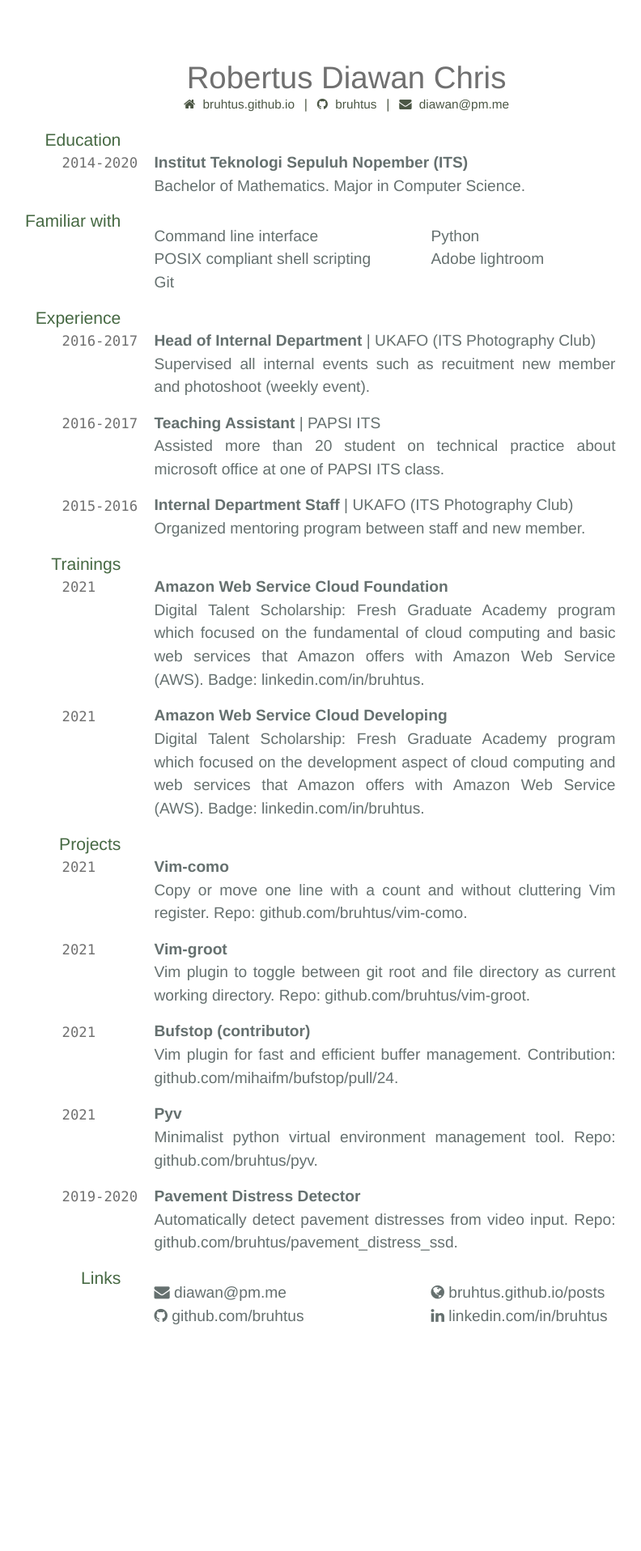
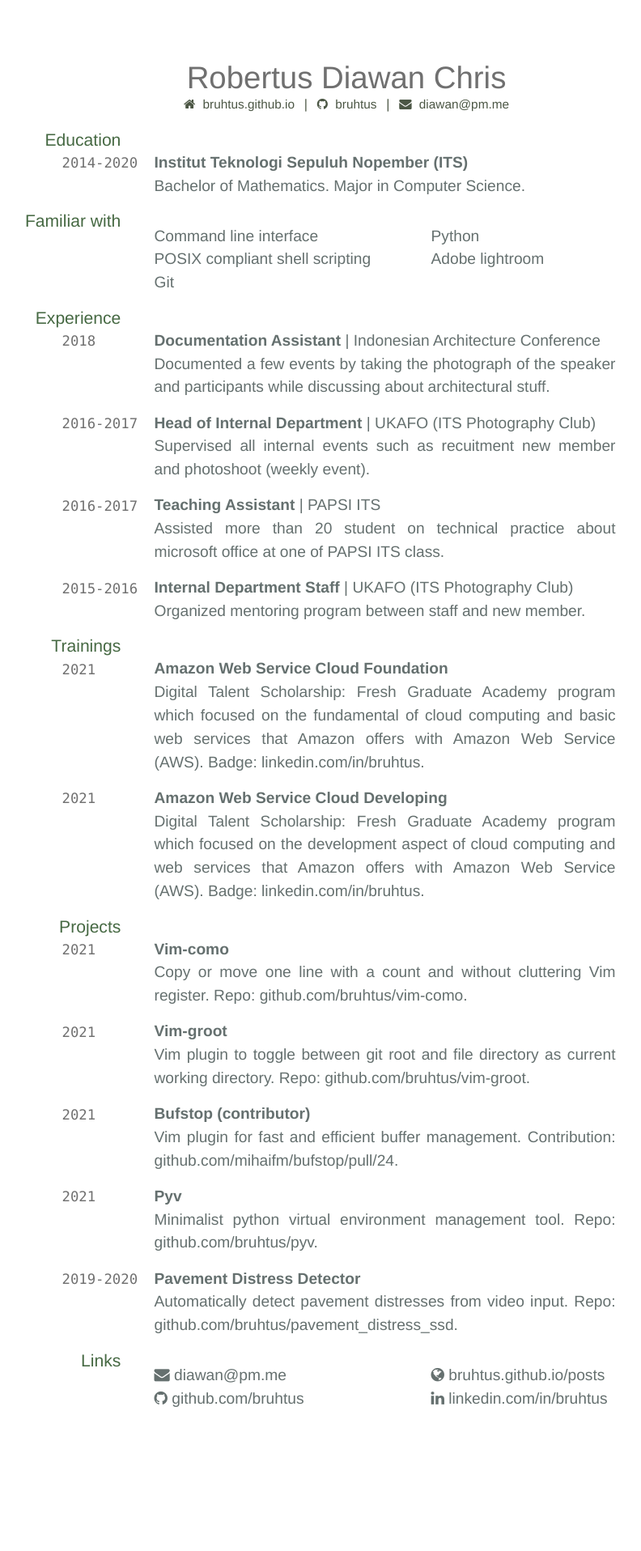
Before and after one commit to TimoTSchmidt/test3, a Jekyll site: the page built from index.md, in a window 1280 px wide. Shown: the whole page at 81% size, without its empty margins (212-1004 px from the left). Built offline with Jekyll 4.4.1, drawn with Linux system fonts in a browser that asks for light colours; nearby versions of some CDN libraries; before the commit the page ends 1814 px from its top, so only the background shows below that.

Commit message:
Add Documentation Assistant in experience section

```diff
--- a/index.md
+++ b/index.md
@@ -30,6 +30,10 @@ Bachelor of Mathematics. Major in Computer Science.
 - Adobe lightroom
 
 ## Experience
+
+`2018`
+__Documentation Assistant__ | Indonesian Architecture Conference <br>
+Documented a few events by taking the photograph of the speaker and participants while discussing about architectural stuff.
 
 `2016-2017`
 __Head of Internal Department__ | UKAFO (ITS Photography Club) <br>
```
